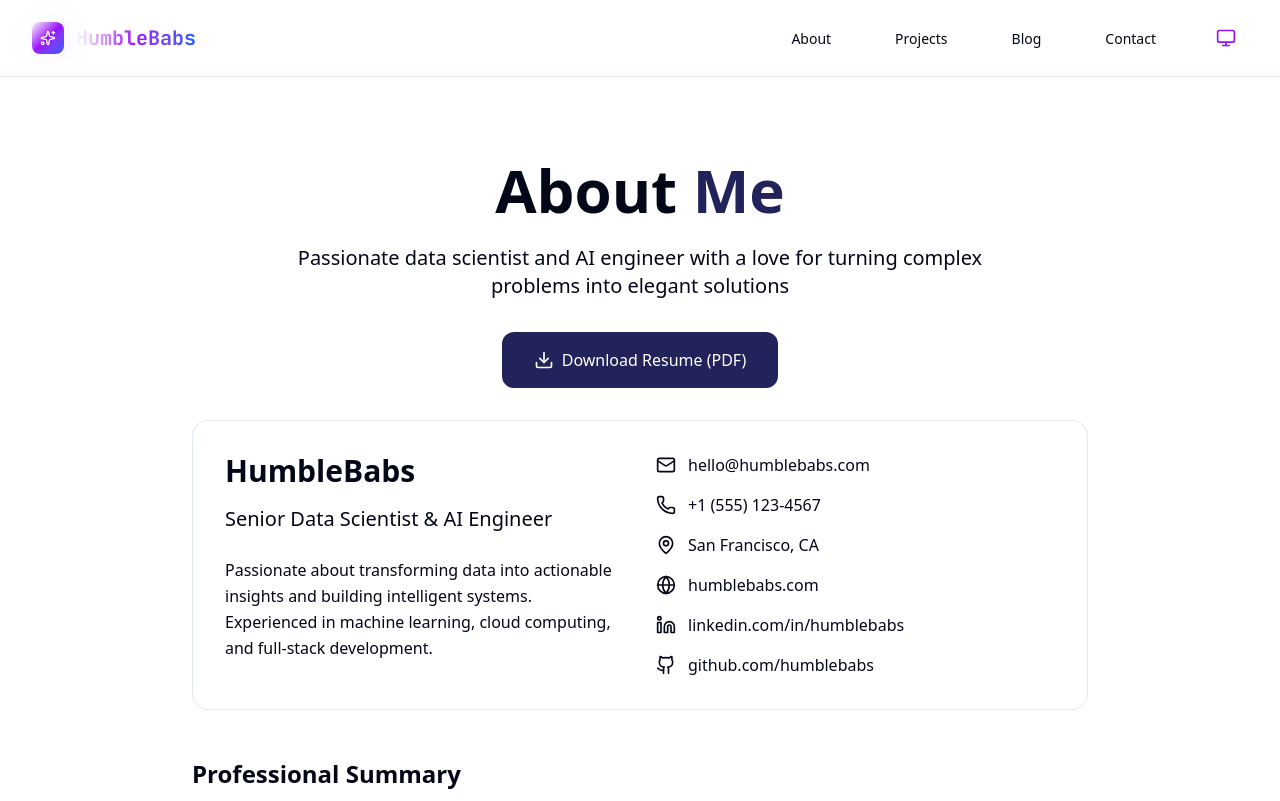
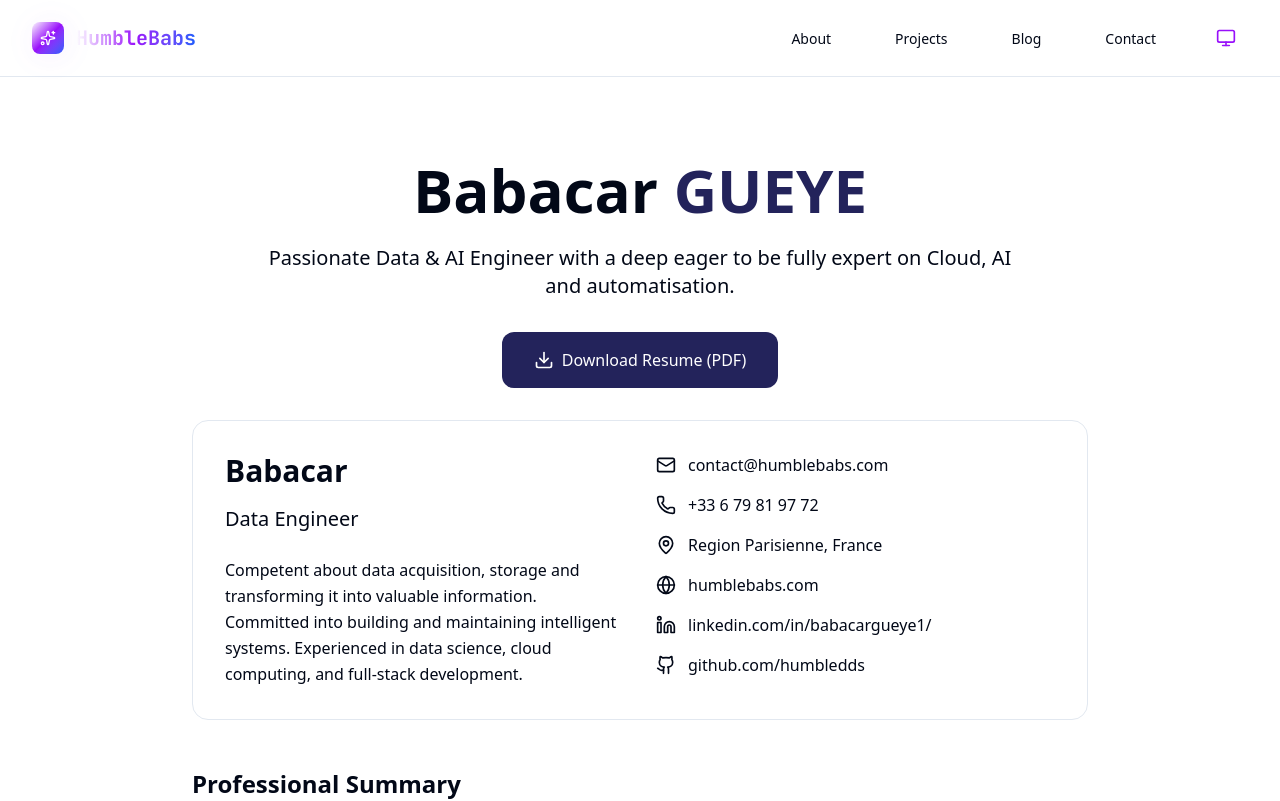
Before and after one commit to HumbledDS/humblebabs, a Next.js app: page /about in a window 1280 px wide. Shown: the top 801 px of the page. Built offline with nearby package versions, Linux system fonts and the light colour scheme.

Commit message:
work on about page, fix images in home page

```diff
--- a/src/app/about/page.tsx
+++ b/src/app/about/page.tsx
@@ -91,10 +91,10 @@ export default function AboutPage() {
             className="text-center mb-8"
           >
             <h1 className="text-4xl md:text-6xl font-bold mb-6">
-              About <span className="text-[#23235b]">Me</span>
+              Babacar <span className="text-[#23235b]">GUEYE</span>
             </h1>
             <p className="text-xl text-muted-foreground max-w-3xl mx-auto">
-              Passionate data scientist and AI engineer with a love for turning complex problems into elegant solutions
+              Passionate Data & AI Engineer with a deep eager to be fully expert on Cloud, AI and automatisation.
             </p>
             <Link
               href="/resume.pdf"
@@ -114,27 +114,27 @@ export default function AboutPage() {
           >
             <div className="grid grid-cols-1 md:grid-cols-2 gap-8">
               <div>
-                <h2 className="text-3xl font-bold mb-4">HumbleBabs</h2>
-                <p className="text-xl text-primary font-medium mb-6">Senior Data Scientist & AI Engineer</p>
+                <h2 className="text-3xl font-bold mb-4">Babacar</h2>
+                <p className="text-xl text-primary font-medium mb-6"> Data Engineer</p>
                 <p className="text-muted-foreground leading-relaxed">
-                  Passionate about transforming data into actionable insights and building intelligent systems.
-                  Experienced in machine learning, cloud computing, and full-stack development.
+                  Competent about data acquisition, storage and transforming it into valuable information. Committed into building and maintaining intelligent systems.
+                  Experienced in data science, cloud computing, and full-stack development.
                 </p>
               </div>
               <div className="space-y-4">
                 <div className="flex items-center gap-3">
                   <Mail className="w-5 h-5 text-primary" />
                   <a href="mailto:hello@humblebabs.com" className="text-muted-foreground hover:text-foreground transition-colors">
-                    hello@humblebabs.com
+                    contact@humblebabs.com
                   </a>
                 </div>
                 <div className="flex items-center gap-3">
                   <Phone className="w-5 h-5 text-primary" />
-                  <span className="text-muted-foreground">+1 (555) 123-4567</span>
+                  <span className="text-muted-foreground">+33 6 79 81 97 72</span>
                 </div>
                 <div className="flex items-center gap-3">
                   <MapPin className="w-5 h-5 text-primary" />
-                  <span className="text-muted-foreground">San Francisco, CA</span>
+                  <span className="text-muted-foreground">Region Parisienne, France</span>
                 </div>
                 <div className="flex items-center gap-3">
                   <Globe className="w-5 h-5 text-primary" />
@@ -144,14 +144,14 @@ export default function AboutPage() {
                 </div>
                 <div className="flex items-center gap-3">
                   <Linkedin className="w-5 h-5 text-primary" />
-                  <a href="https://linkedin.com/in/humblebabs" className="text-muted-foreground hover:text-foreground transition-colors">
-                    linkedin.com/in/humblebabs
+                  <a href="https://linkedin.com/in/babacargueye1/" className="text-muted-foreground hover:text-foreground transition-colors">
+                    linkedin.com/in/babacargueye1/
                   </a>
                 </div>
                 <div className="flex items-center gap-3">
                   <Github className="w-5 h-5 text-primary" />
-                  <a href="https://github.com/humblebabs" className="text-muted-foreground hover:text-foreground transition-colors">
-                    github.com/humblebabs
+                  <a href="https://github.com/humbledds" className="text-muted-foreground hover:text-foreground transition-colors">
+                    github.com/humbledds
                   </a>
                 </div>
               </div>
--- a/src/app/page.tsx
+++ b/src/app/page.tsx
@@ -90,9 +90,9 @@ export default function Home() {
           />
         </div>
 
-        <div className="relative max-w-5xl mx-auto text-center space-y-8">
+        <div className="relative max-w-5xl mx-auto text-left space-y-8">
           <motion.div
-            className="space-y-6"
+            className="space-y-8"
             initial={{ opacity: 0, y: 20 }}
             animate={{ opacity: 1, y: 0 }}
             transition={{ duration: 0.8 }}
@@ -125,9 +125,9 @@ export default function Home() {
               animate={{ opacity: 1, scale: 1 }}
               transition={{ duration: 0.8, delay: 0.2 }}
             >
-              <span className="block">Hi, I'm</span>
+              <span>Hi, I'm </span>
               <motion.span
-                className="block text-[#23235b] relative"
+                className="text-[#23235b] relative"
                 animate={{
                   backgroundPosition: ["0% 50%", "100% 50%", "0% 50%"],
                 }}
@@ -137,13 +137,12 @@ export default function Home() {
                 }}
                 style={{ backgroundSize: "200% 200%" }}
               >
-                HumbleBabs
+                Babacar.
                 <motion.span
                   className="absolute -top-2 -right-2 text-2xl"
                   animate={{ rotate: [0, 20, -20, 0] }}
                   transition={{ duration: 2, repeat: Infinity }}
-                >
-                  ✨
+                >  ✨
                 </motion.span>
               </motion.span>
             </motion.h1>
@@ -152,16 +151,16 @@ export default function Home() {
               initial={{ opacity: 0, y: 20 }}
               animate={{ opacity: 1, y: 0 }}
               transition={{ duration: 0.8, delay: 0.4 }}
-              className="space-y-4"
+              className="space-y-6"
             >
               <p className="text-xl md:text-3xl text-muted-foreground font-medium">
-                Data Scientist & AI Engineer
+                Data & AI Engineer
               </p>
-              <p className="text-lg md:text-xl text-muted-foreground max-w-3xl mx-auto leading-relaxed">
+              <p className="text-lg md:text-xl text-muted-foreground max-w-3xl leading-relaxed">
                 Passionate about transforming data into actionable insights and building intelligent systems.
-                I specialize in <span className="text-primary font-semibold">Machine Learning</span>,
+                I specialize in <span className="text-primary font-semibold">Data Engineering</span>,
                 <span className="text-purple-600 font-semibold"> Cloud Computing</span>, and
-                <span className="text-blue-600 font-semibold"> Data Engineering</span>.
+                <span className="text-blue-600 font-semibold"> Machine Learning</span>.
               </p>
             </motion.div>
           </motion.div>
--- a/src/components/layout/footer.tsx
+++ b/src/components/layout/footer.tsx
@@ -69,8 +69,8 @@ export function Footer() {
               </motion.div>
             </Link>
             <p className="text-muted-foreground mb-6 max-w-md leading-relaxed">
-              Full-stack developer passionate about building innovative experiences.
-              Specializing in AI, Cloud Computing, and Data Science solutions.
+              Data Engineer & Full-stack developer passionate about building innovative experiences.
+              Specializing in Data Engineering, Cloud Computing, AI and Data Science solutions.
             </p>
             <div className="flex space-x-4">
               {socialLinks.map((item, index) => (
@@ -146,8 +146,8 @@ export function Footer() {
                 className="flex items-center gap-3 text-muted-foreground hover:text-foreground transition-colors duration-300"
               >
                 <Mail className="w-4 h-4" />
-                <a href="mailto:hello@humblebabs.com" className="text-sm">
-                  hello@humblebabs.com
+                <a href="mailto:contact@humblebabs.com" className="text-sm">
+                  contact@humblebabs.com
                 </a>
               </motion.div>
               <motion.div
@@ -174,7 +174,7 @@ export function Footer() {
               className="text-sm text-muted-foreground text-center md:text-left"
               whileHover={{ scale: 1.02 }}
             >
-              &copy; {new Date().getFullYear()} HumbleBabs. All rights reserved.
+              &copy; {new Date().getFullYear()} Babacar G. All rights reserved.
             </motion.p>
             <motion.div
               className="flex items-center gap-2 text-sm text-muted-foreground"
```
